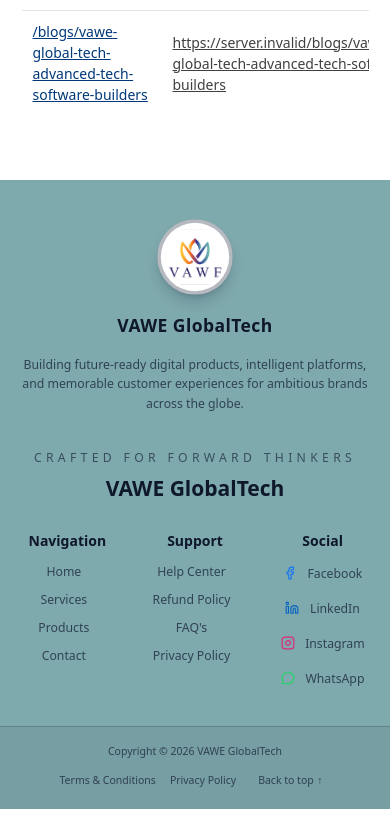
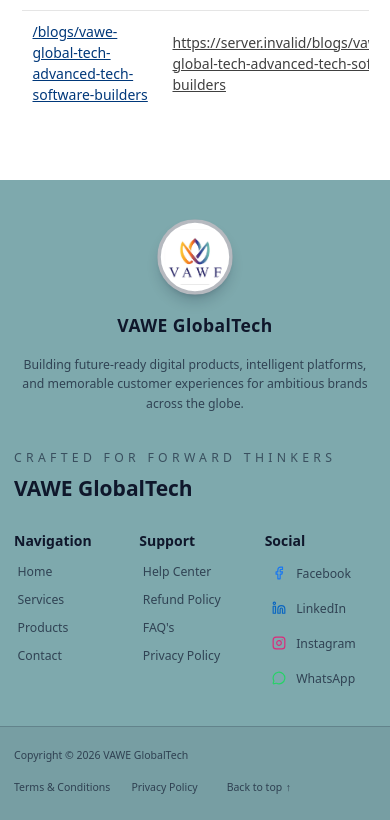
Before and after one commit to vaweTech/vtechemp, a Next.js app: page /site-map in a window 390 px wide. Shown: the part 3820-4640 px from the top of the page. Built offline with nearby package versions, Linux system fonts and the light colour scheme; no server answers.

Commit message:
arrow button

```diff
--- a/app/components/Footer.js
+++ b/app/components/Footer.js
@@ -10,9 +10,9 @@
 
   return (
     <footer className="mt-[var(--site-section-y)] w-full bg-[#7ea9ad] text-slate-900">
-      <div className="container-vawe flex w-full max-w-none flex-col gap-10 py-10 md:gap-12 md:py-12 lg:flex-row lg:items-start lg:justify-between lg:gap-14 lg:py-14 3xl:py-16 4xl:py-20">
-        <div className="flex w-full flex-col items-center gap-5 text-center lg:w-[32%] lg:items-start lg:text-left">
-          <Link href="/" className="flex flex-col items-center gap-4 lg:items-start">
+      <div className="container-vawe flex w-full max-w-none flex-col items-start gap-[var(--site-block-gap)] py-10 sm:flex-row sm:flex-wrap sm:justify-between lg:flex-nowrap lg:items-center lg:gap-20 lg:py-14 3xl:py-16 4xl:py-20">
+        <div className="flex w-full flex-col items-center gap-5 sm:w-[45%] lg:w-1/3">
+          <Link href="/" className="flex flex-col items-center gap-4">
             <Image
               src="/logo2.jpg"
               width={100}
@@ -30,16 +30,16 @@
           </p>
         </div>
 
-        <div className="flex w-full flex-col gap-8 lg:w-[68%]">
-          <div className="flex flex-col gap-2 text-center md:text-left">
+        <div className="flex w-full flex-col gap-8 sm:w-[50%] lg:w-2/3">
+          <div className="flex flex-col gap-2">
             <p className="text-sm uppercase tracking-[0.35em] text-slate-800/70 3xl:text-base 4xl:text-lg">
               Crafted For Forward Thinkers
             </p>
             <h3 className="text-2xl font-semibold text-slate-900 sm:text-3xl 3xl:text-4xl 4xl:text-5xl">VAWE GlobalTech</h3>
           </div>
 
-          <div className="grid grid-cols-3 gap-6 sm:grid-cols-3 sm:gap-6 3xl:gap-8">
-            <div className="space-y-3 text-center sm:text-left">
+          <div className="grid grid-cols-3 gap-4 sm:gap-6 3xl:gap-8">
+            <div className="col-span-1 space-y-3">
               <h5 className="text-base font-semibold 3xl:text-lg 4xl:text-xl">Navigation</h5>
               <ul className="space-y-2 text-sm text-slate-800/80 3xl:text-base">
                 <li>
@@ -69,7 +69,7 @@
               </ul>
             </div>
 
-            <div className="space-y-3 text-center sm:text-left">
+            <div className="col-span-1 space-y-3">
               <h5 className="text-base font-semibold 3xl:text-lg 4xl:text-xl">Support</h5>
               <ul className="space-y-2 text-sm text-slate-800/80 3xl:text-base">
                 <li>
@@ -99,7 +99,7 @@
               </ul>
             </div>
 
-            <div className="space-y-3 text-center sm:text-left">
+            <div className="col-span-1 space-y-3">
               <h5 className="text-base font-semibold 3xl:text-lg 4xl:text-xl">Social</h5>
               <ul className="space-y-3 text-sm text-slate-800/80 3xl:text-base">
                 <li>
@@ -145,9 +145,9 @@
       </div>
 
       <div className="border-t border-slate-900/20 bg-[#779ea3]">
-        <div className="container-vawe flex w-full max-w-none flex-col items-center gap-3 py-5 text-center text-xs text-slate-800/80 sm:py-6 md:flex-row md:items-center md:justify-between md:text-left 3xl:text-sm 4xl:text-base">
+        <div className="container-vawe flex w-full max-w-none flex-col gap-4 py-6 text-xs text-slate-800/80 sm:flex-row sm:items-center sm:justify-between 3xl:text-sm 4xl:text-base">
           <p>Copyright © {year} VAWE GlobalTech</p>
-          <div className="flex flex-wrap items-center justify-center gap-4 sm:gap-6 md:justify-end">
+          <div className="flex flex-wrap items-center gap-6">
             <span>Terms &amp; Conditions</span>
             <span>Privacy Policy</span>
             <Link href="#top" className="group inline-flex items-center gap-1 rounded-full border border-transparent px-2 py-1 transition-all duration-300 hover:-translate-y-0.5 hover:border-slate-900/25 hover:bg-white/35 hover:text-slate-900">
--- a/app/products/[slug]/page.js
+++ b/app/products/[slug]/page.js
@@ -64,10 +64,10 @@
           <div className="mb-4 md:mb-6">
             <Link
               href="/products"
-              className="inline-flex items-center gap-2 rounded-full border border-neutral-300 bg-white px-3 py-1.5 text-xs font-semibold text-neutral-800 transition hover:-translate-x-0.5 hover:border-neutral-400 hover:bg-neutral-50 md:px-4 md:py-2 md:text-sm"
+              aria-label="Back to products"
+              className="inline-flex size-10 items-center justify-center rounded-full border border-neutral-300 bg-white text-neutral-800 transition hover:-translate-x-0.5 hover:border-neutral-400 hover:bg-neutral-50 md:size-11"
             >
-              <ArrowLeft className="h-4 w-4" aria-hidden="true" />
-              Back to Products
+              <ArrowLeft className="h-4 w-4 md:h-5 md:w-5" aria-hidden="true" />
             </Link>
           </div>
           <div className="rounded-2xl md:rounded-3xl overflow-hidden border-2 bg-white" style={{ borderColor: product.color }}>
```
